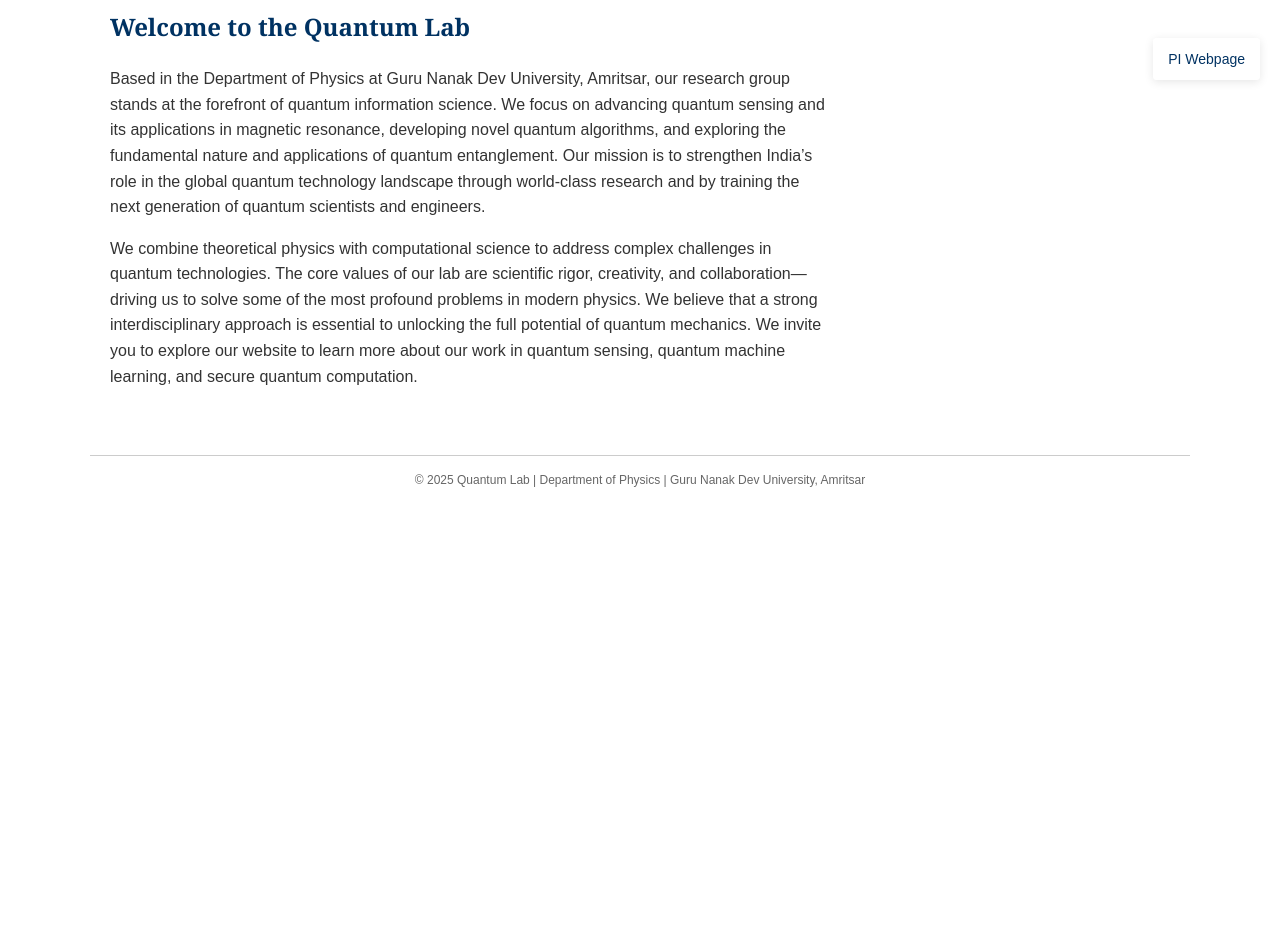
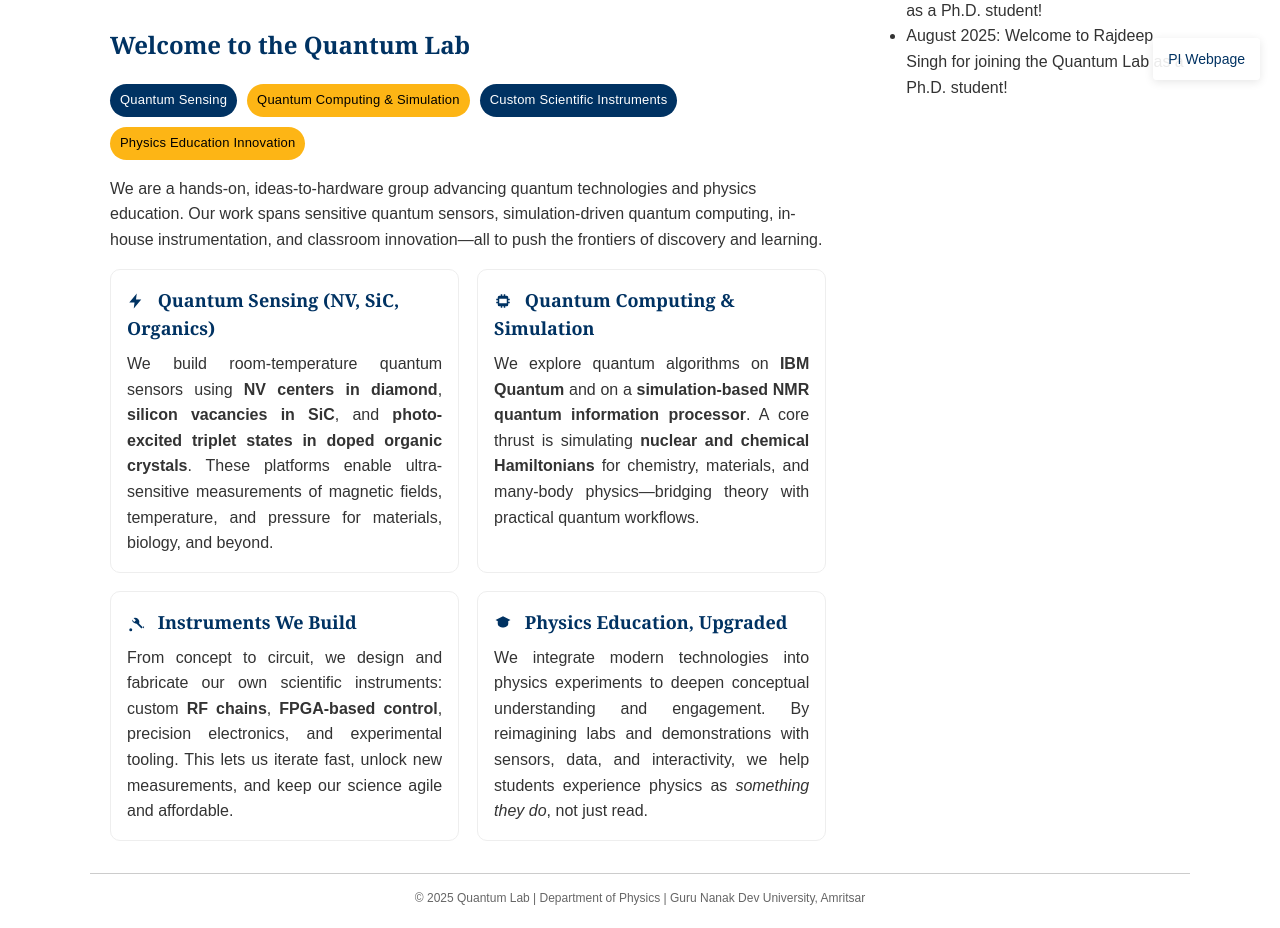
Before and after one commit to quantumlabgndu/quantumlabgndu.github.io, a plain HTML site: page index.html in a window 1280 px wide. Shown: the part 700-1628 px from the top of the page. Before the commit the page ends 1210 px from the top, so only its background shows below. Drawn offline with Linux system fonts and the light colour scheme.

Commit message:
Update index.html

```diff
--- a/index.html
+++ b/index.html
@@ -10,8 +10,7 @@
     <style>
         /* ========================================
         Original Desktop Styles (with minor tweaks)
-        ========================================
-        */
+        ======================================== */
 
         /* Global Styles */
         :root {
@@ -133,23 +132,31 @@
         .page-content { display: none; }
         .page-content.active-page { display: block; }
 
-        /* Home Page Styles */
+        /* Home Page Styles (Hero, Chips, Feature Grid) */
         #home img.full-width {
             width: 100%;
             height: auto;
             margin-bottom: 20px;
         }
 
-        .sidebar-section { margin-top: 30px; }
-        .sidebar-section ul {
-            list-style-type: none;
-            padding-left: 0;
-            font-size: 14px;
+        .feature-chips {
+            display: flex; flex-wrap: wrap; gap: 10px; margin: 14px 0 6px 0;
         }
-        .sidebar-section li {
-            margin-bottom: 15px;
-            line-height: 1.4;
+        .chip {
+            display: inline-block; padding: 6px 10px; border-radius: 999px;
+            background: var(--uc-blue); color: #fff; font-size: 13px; letter-spacing: .2px;
         }
+        .chip.alt { background: var(--uc-gold); color: #000; }
+
+        .feature-grid {
+            display: grid; grid-template-columns: 1fr 1fr; gap: 18px; margin-top: 16px;
+        }
+        .feature-card {
+            border: 1px solid var(--light-gray); border-radius: 10px; padding: 16px;
+            background: #fff;
+        }
+        .feature-card h3 { margin: 0 0 8px; font-size: 18px; }
+        .feature-card p { margin: 0; text-align: justify; }
 
         /* Research Page Styles */
         .research-project {
@@ -247,19 +254,37 @@
             margin-bottom: 12px;
         }
 
+        /* ---------- Reveal-on-scroll animations ---------- */
+        .reveal { opacity: 0; transform: translateY(16px); transition: opacity .7s ease, transform .7s ease; }
+        .reveal.in { opacity: 1; transform: none; }
+        .reveal.fade-up { transform: translateY(18px); }
+        .reveal.fade-in { transform: none; }
+        .reveal.scale-in { transform: scale(.96); }
+
+        @media (prefers-reduced-motion: reduce) {
+          .reveal { opacity: 1 !important; transform: none !important; transition: none !important; }
+        }
+
+        .reveal[data-delay] { transition-delay: var(--reveal-delay, 0ms); }
+
+        /* ---------- Tiny icon styling ---------- */
+        .icon {
+          width: 20px; height: 20px; vertical-align: -3px; margin-right: 8px;
+          fill: var(--uc-blue);
+        }
+        .feature-card h3 .icon { width: 18px; height: 18px; }
+
         /* ========================================
         NEW "SPICY" MOBILE STYLES 🌶️
-        ========================================
-        */
+        ======================================== */
         @media (max-width: 768px) {
             :root {
-                /* Spicy Color Palette */
                 --bg-color: #121212;
                 --surface-color: #1E1E1E;
                 --primary-text: #E0E0E0;
                 --secondary-text: #A0A0A0;
-                --accent-color: #FF4500; /* OrangeRed */
-                --accent-hover: #FF6347; /* Tomato */
+                --accent-color: #FF4500;
+                --accent-hover: #FF6347;
             }
 
             body {
@@ -289,15 +314,12 @@
             a { color: var(--accent-color); transition: color 0.3s ease; }
             a:hover { color: var(--accent-hover); text-decoration: none; }
 
-            /* Header and Mobile Menu */
             .site-header {
                 align-items: center;
                 border-bottom: 2px solid var(--accent-color);
             }
-            .site-header h1 {
-                font-size: 1.2rem; /* Compact header title */
-            }
-            .site-header .pi-info { display: none; } /* Hide PI info on mobile header for space */
+            .site-header h1 { font-size: 1.2rem; }
+            .site-header .pi-info { display: none; }
 
             .menu-toggle {
                 display: block;
@@ -305,7 +327,7 @@
                 border: none;
                 cursor: pointer;
                 padding: 0;
-                z-index: 1001; /* Ensure it's above other content */
+                z-index: 1001;
             }
             .menu-toggle .hamburger {
                 display: block;
@@ -328,98 +350,60 @@
             .menu-toggle .hamburger::before { top: -8px; }
             .menu-toggle .hamburger::after { top: 8px; }
 
-            /* Hamburger animation when menu is open */
             body.nav-open .menu-toggle .hamburger { background-color: transparent; }
             body.nav-open .menu-toggle .hamburger::before { transform: rotate(45deg); top: 0; }
             body.nav-open .menu-toggle .hamburger::after { transform: rotate(-45deg); top: 0; }
 
-            /* Mobile Navigation Panel */
             .sidebar {
                 position: fixed;
-                top: 0;
-                left: 0;
-                width: 100%;
-                height: 100vh;
+                top: 0; left: 0;
+                width: 100%; height: 100vh;
                 background-color: rgba(18, 18, 18, 0.95);
                 backdrop-filter: blur(10px);
                 z-index: 1000;
-                display: flex;
-                align-items: center;
-                justify-content: center;
+                display: flex; align-items: center; justify-content: center;
                 transform: translateX(100%);
                 transition: transform 0.4s cubic-bezier(0.23, 1, 0.32, 1);
             }
-            body.nav-open .sidebar {
-                transform: translateX(0);
-            }
+            body.nav-open .sidebar { transform: translateX(0); }
             .sidebar .navigation ul { text-align: center; }
             .sidebar .navigation li { margin-bottom: 30px; }
             .sidebar .navigation a {
-                font-size: 2rem;
-                font-weight: 600;
-                color: var(--primary-text);
+                font-size: 2rem; font-weight: 600; color: var(--primary-text);
             }
             .sidebar .navigation a.active { color: var(--accent-color); }
-            .sidebar-section { display: none; } /* Hide news in the overlay menu */
+            .sidebar-section { display: none; }
 
-            /* Main Layout Stacking */
-            .main-layout {
-                flex-direction: column;
-                gap: 0;
-            }
+            .main-layout { flex-direction: column; gap: 0; }
             .main-content, .sidebar { width: 100%; padding: 0; }
 
-            /* Card-based Design */
             .research-project, .member-block {
                 background-color: var(--surface-color);
                 border-radius: 12px;
                 padding: 20px;
                 margin-bottom: 25px;
                 border-bottom: none;
-                display: flex;
-                flex-direction: column;
-                overflow: hidden;
+                display: flex; flex-direction: column; overflow: hidden;
             }
 
-            /* Research Projects on Mobile */
             .research-project img {
-                float: none;
-                width: 100%;
-                margin: 0 0 15px 0;
-                border-radius: 8px;
+                float: none; width: 100%; margin: 0 0 15px 0; border-radius: 8px;
             }
             .research-project p { text-align: left; }
 
-            /* Team Members on Mobile */
             .member-block { align-items: center; }
-            .member-block img {
-                width: 100px;
-                height: 100px;
-            }
+            .member-block img { width: 100px; height: 100px; }
             .member-info { text-align: center; }
             .member-info .name { font-size: 1.3rem; color: var(--primary-text); }
             .member-info .title { color: var(--secondary-text); }
             .member-info a { word-break: break-all; }
 
-            /* Publications on Mobile */
             #publications ol { padding-left: 25px; }
-            #publications h3 {
-                color: var(--accent-color);
-                border-bottom: none;
-                padding-bottom: 0;
-            }
+            #publications h3 { color: var(--accent-color); border-bottom: none; padding-bottom: 0; }
             #publications li strong { color: var(--primary-text); }
 
-            /* Footer & Credit */
-            .site-footer {
-                color: var(--secondary-text);
-                border-top: 1px solid var(--surface-color);
-                padding-top: 20px;
-            }
-            .credit {
-                background: var(--surface-color);
-                box-shadow: 0 2px 10px rgba(0, 0, 0, 0.5);
-            }
+            .site-footer { color: var(--secondary-text); border-top: 1px solid var(--surface-color); padding-top: 20px; }
+            .credit { background: var(--surface-color); box-shadow: 0 2px 10px rgba(0,0,0,0.5); }
             .credit a { color: var(--accent-color); }
         }
     </style>
@@ -437,14 +421,84 @@
 
         <div class="main-layout">
             <main class="main-content">
+                <!-- HOME / WELCOME -->
                 <section id="home" class="page-content active-page">
-                    <img src="pic/mainphotov3.png" alt="A relevant research image on quantum computing" class="full-width">
-                    <h2>Welcome to the Quantum Lab</h2>
-                    <p>Based in the Department of Physics at Guru Nanak Dev University, Amritsar, our research group stands at the forefront of quantum information science. We focus on advancing quantum sensing and its applications in magnetic resonance, developing novel quantum algorithms, and exploring the fundamental nature and applications of quantum entanglement. Our mission is to strengthen India’s role in the global quantum technology landscape through world-class research and by training the next generation of quantum scientists and engineers.</p>
+                    <img src="pic/mainphotov3.png" alt="Quantum Lab montage" class="full-width reveal fade-in" style="--reveal-delay:80ms;">
 
-                    <p>We combine theoretical physics with computational science to address complex challenges in quantum technologies. The core values of our lab are scientific rigor, creativity, and collaboration—driving us to solve some of the most profound problems in modern physics. We believe that a strong interdisciplinary approach is essential to unlocking the full potential of quantum mechanics. We invite you to explore our website to learn more about our work in quantum sensing, quantum machine learning, and secure quantum computation.</p>
+                    <h2 class="reveal fade-up" style="--reveal-delay:120ms;">Welcome to the Quantum Lab</h2>
+
+                    <div class="feature-chips">
+                      <span class="chip reveal fade-up" style="--reveal-delay:140ms;">Quantum Sensing</span>
+                      <span class="chip alt reveal fade-up" style="--reveal-delay:180ms;">Quantum Computing & Simulation</span>
+                      <span class="chip reveal fade-up" style="--reveal-delay:220ms;">Custom Scientific Instruments</span>
+                      <span class="chip alt reveal fade-up" style="--reveal-delay:260ms;">Physics Education Innovation</span>
+                    </div>
+
+                    <p class="reveal fade-up" style="--reveal-delay:240ms;">
+                      We are a hands-on, ideas-to-hardware group advancing quantum technologies and physics education.
+                      Our work spans sensitive quantum sensors, simulation-driven quantum computing, in-house
+                      instrumentation, and classroom innovation—all to push the frontiers of discovery and learning.
+                    </p>
+
+                    <div class="feature-grid">
+                      <div class="feature-card reveal fade-up" style="--reveal-delay:120ms;">
+                        <h3>
+                          <!-- Bolt icon -->
+                          <svg class="icon" viewBox="0 0 24 24" aria-hidden="true"><path d="M13 2 3 14h7l-1 8 10-12h-7l1-8z"/></svg>
+                          Quantum Sensing (NV, SiC, Organics)
+                        </h3>
+                        <p>
+                          We build room-temperature quantum sensors using <strong>NV centers in diamond</strong>,
+                          <strong>silicon vacancies in SiC</strong>, and <strong>photo-excited triplet states in
+                          doped organic crystals</strong>. These platforms enable ultra-sensitive measurements of
+                          magnetic fields, temperature, and pressure for materials, biology, and beyond.
+                        </p>
+                      </div>
+
+                      <div class="feature-card reveal fade-up" style="--reveal-delay:180ms;">
+                        <h3>
+                          <!-- CPU / QPU icon -->
+                          <svg class="icon" viewBox="0 0 24 24" aria-hidden="true"><path d="M9 3v2H7a2 2 0 0 0-2 2v2H3v2h2v2H3v2h2v2a2 2 0 0 0 2 2h2v2h2v-2h2v2h2v-2h2a2 2 0 0 0 2-2v-2h2v-2h-2v-2h2V9h-2V7a2 2 0 0 0-2-2h-2V3h-2v2h-2V3H9zm-2 6h10v6H7V9z"/></svg>
+                          Quantum Computing & Simulation
+                        </h3>
+                        <p>
+                          We explore quantum algorithms on <strong>IBM Quantum</strong> and on a
+                          <strong>simulation-based NMR quantum information processor</strong>. A core thrust is
+                          simulating <strong>nuclear and chemical Hamiltonians</strong> for chemistry, materials,
+                          and many-body physics—bridging theory with practical quantum workflows.
+                        </p>
+                      </div>
+
+                      <div class="feature-card reveal fade-up" style="--reveal-delay:240ms;">
+                        <h3>
+                          <!-- Wrench / build icon -->
+                          <svg class="icon" viewBox="0 0 24 24" aria-hidden="true"><path d="M22.7 19.3 16.3 12.9a6 6 0 0 0-7.6-7.6l3.1 3.1-2.1 2.1-3.1-3.1A6 6 0 0 0 12.9 13l6.4 6.4 3.4-3.4zM3 21a2 2 0 1 0 2-2 2 2 0 0 0-2 2z"/></svg>
+                          Instruments We Build
+                        </h3>
+                        <p>
+                          From concept to circuit, we design and fabricate our own scientific instruments: custom
+                          <strong>RF chains</strong>, <strong>FPGA-based control</strong>, precision electronics,
+                          and experimental tooling. This lets us iterate fast, unlock new measurements, and keep our
+                          science agile and affordable.
+                        </p>
+                      </div>
+
+                      <div class="feature-card reveal fade-up" style="--reveal-delay:300ms;">
+                        <h3>
+                          <!-- Mortarboard / education icon -->
+                          <svg class="icon" viewBox="0 0 24 24" aria-hidden="true"><path d="M12 3 22 8l-10 5L2 8l10-5zm0 7 7-3.5V13c0 3.3-4 5-7 5s-7-1.7-7-5V6.5L12 10z"/></svg>
+                          Physics Education, Upgraded
+                        </h3>
+                        <p>
+                          We integrate modern technologies into physics experiments to deepen conceptual understanding
+                          and engagement. By reimagining labs and demonstrations with sensors, data, and interactivity,
+                          we help students experience physics as <em>something they do</em>, not just read.
+                        </p>
+                      </div>
+                    </div>
                 </section>
 
+                <!-- RESEARCH -->
                 <section id="research" class="page-content">
                     <h2>Research Projects</h2>
                     <div class="research-project">
@@ -467,6 +521,7 @@
                     </div>
                 </section>
 
+                <!-- PUBLICATIONS -->
                 <section id="publications" class="page-content">
                     <h2>Publications</h2>
                     <h3>2025</h3>
@@ -533,6 +588,7 @@
                     </ol>
                 </section>
 
+                <!-- MEMBERS -->
                 <section id="members" class="page-content">
                     <h2>Our Team</h2>
 
@@ -544,7 +600,7 @@
                                 <p class="name">Dr. Harpreet Singh</p>
                                 <p class="title">Professor of Physics</p>
                                 <p>Dr. Singh leads the Quantum Lab at GNDU.</p>
-                                <p><a href="mailto:hsingh.physics@gndu.ac.in">harpreet.phy@gndu.ac.in</a></p>
+                                <p><a href="mailto:hsingh.physics@gndu.ac.in">hsingh.physics@gndu.ac.in</a></p>
                             </div>
                         </div>
                     </div>
@@ -607,7 +663,7 @@
                     </div>
                 </section>
 
-                <!-- NEW: Collaborators Section -->
+                <!-- COLLABORATORS -->
                 <section id="collaborators" class="page-content">
                     <h2>Collaborators</h2>
                     <ul class="collab-list">
@@ -619,6 +675,7 @@
                     </ul>
                 </section>
 
+                <!-- CONTACT -->
                 <section id="contact" class="page-content">
                     <h2>Get in Touch</h2>
                     <div class="contact-info">
@@ -636,7 +693,7 @@
                         </ul>
                     </div>
                     <h3>Prospective Students</h3>
-                    <p>We are always looking for motivated and talented graduate and undergraduate students to join our team. If you are interested in quantum computing, quantum information, or theoretical physics, please review our research and publications. Prospective graduate students should apply through the official GNDU Physics Department admissions process. Feel to email Dr. Singh directly with your CV and a brief statement of your research interests.</p>
+                    <p>We are always looking for motivated and talented graduate and undergraduate students to join our team. If you are interested in quantum computing, quantum information, or theoretical physics, please review our research and publications. Prospective graduate students should apply through the official GNDU Physics Department admissions process. Feel free to email Dr. Singh directly with your CV and a brief statement of your research interests.</p>
                     <div class="map-container">
                         <iframe
                             src="https://www.google.com/maps/embed?pb=!1m18!1m12!1m3!1d3395.96014280598!2d74.82198081515436!3d31.66224748132371!2m3!1f0!2f0!3f0!3m2!1i1024!2i768!4f13.1!3m3!1m2!1s0x39196345a5416395%3A0x3c73335805884358!2sGuru%20Nanak%20Dev%20University!5e0!3m2!1sen!2sin!4v1663842612345!5m2!1sen!2sin"
@@ -655,7 +712,6 @@
                         <li><a href="#research">Research</a></li>
                         <li><a href="#publications">Publications</a></li>
                         <li><a href="#members">Group Members</a></li>
-                        <!-- NEW: Collaborators menu item -->
                         <li><a href="#collaborators">Collaborators</a></li>
                         <li><a href="#contact">Contact</a></li>
                     </ul>
@@ -723,6 +779,27 @@
                     body.classList.toggle('nav-open');
                 });
             }
+
+            // --- Reveal on scroll (IntersectionObserver) ---
+            (function(){
+              const els = document.querySelectorAll('.reveal');
+              if (!('IntersectionObserver' in window) || window.matchMedia('(prefers-reduced-motion: reduce)').matches) {
+                els.forEach(el => el.classList.add('in'));
+                return;
+              }
+              const io = new IntersectionObserver((entries) => {
+                entries.forEach(entry => {
+                  if (entry.isIntersecting) {
+                    const el = entry.target;
+                    const delay = getComputedStyle(el).getPropertyValue('--reveal-delay') || '0ms';
+                    el.style.transitionDelay = delay.trim();
+                    el.classList.add('in');
+                    io.unobserve(el);
+                  }
+                });
+              }, { threshold: 0.15 });
+              els.forEach(el => io.observe(el));
+            })();
         });
     </script>
 </body>
```
